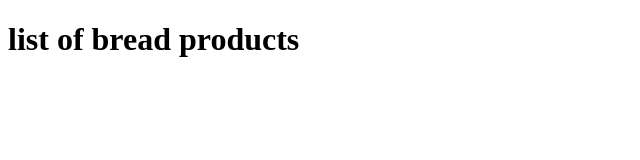
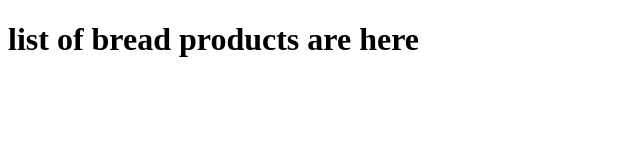
Before and after one commit to Saran1424/com.bread.demo, a plain HTML site: page WebContent/index.html in a window 1280 px wide. Shown: the whole page, without its empty margins (0-640 px from the left). Drawn offline with Linux system fonts and the light colour scheme.

Commit message:
added something

```diff
--- a/WebContent/index.html
+++ b/WebContent/index.html
@@ -4,7 +4,7 @@
 <meta charset="ISO-8859-1">
 <title>bread </title>
 
-<h1>list of bread products</h1>
+<h1>list of bread products are here</h1>
 </head>
 <body>
 
```
